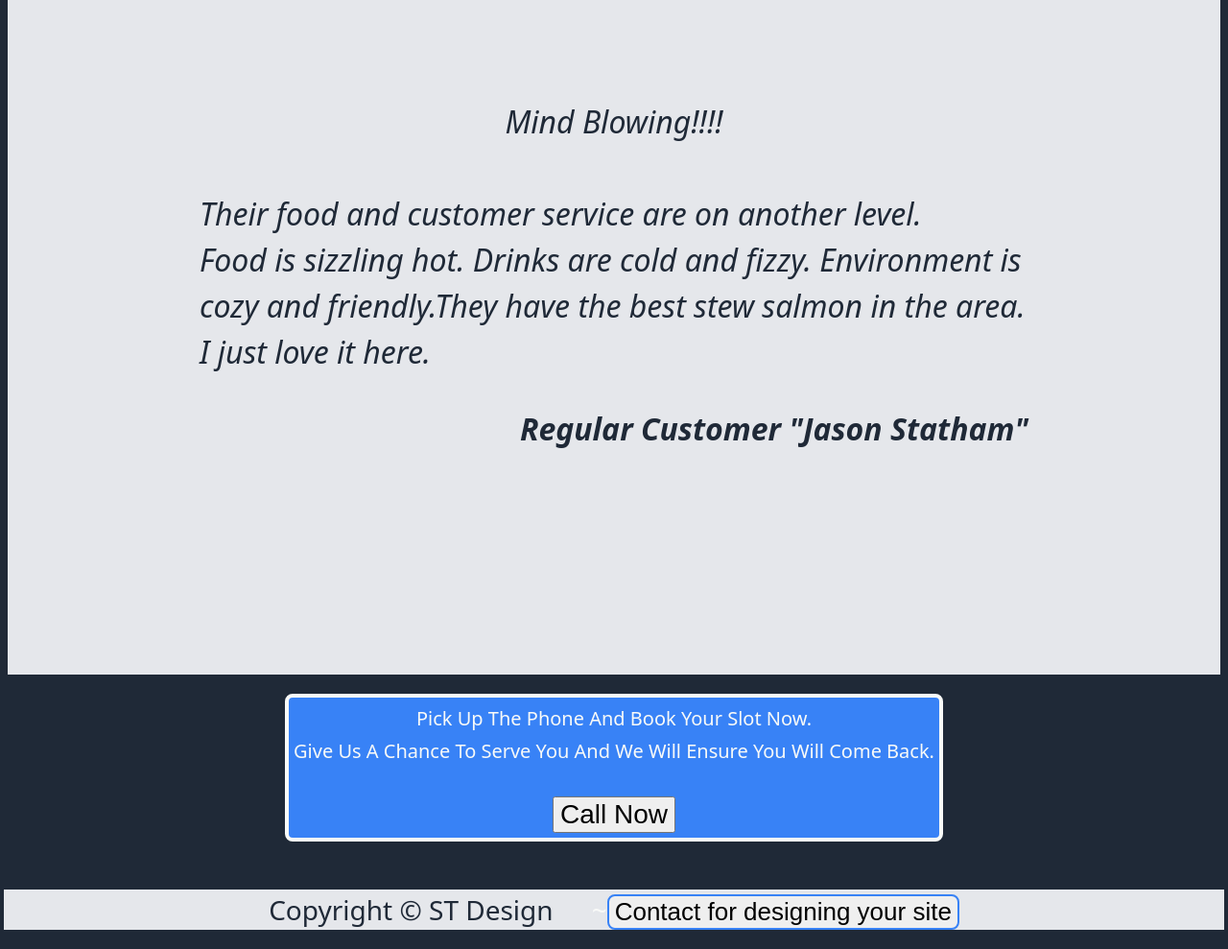
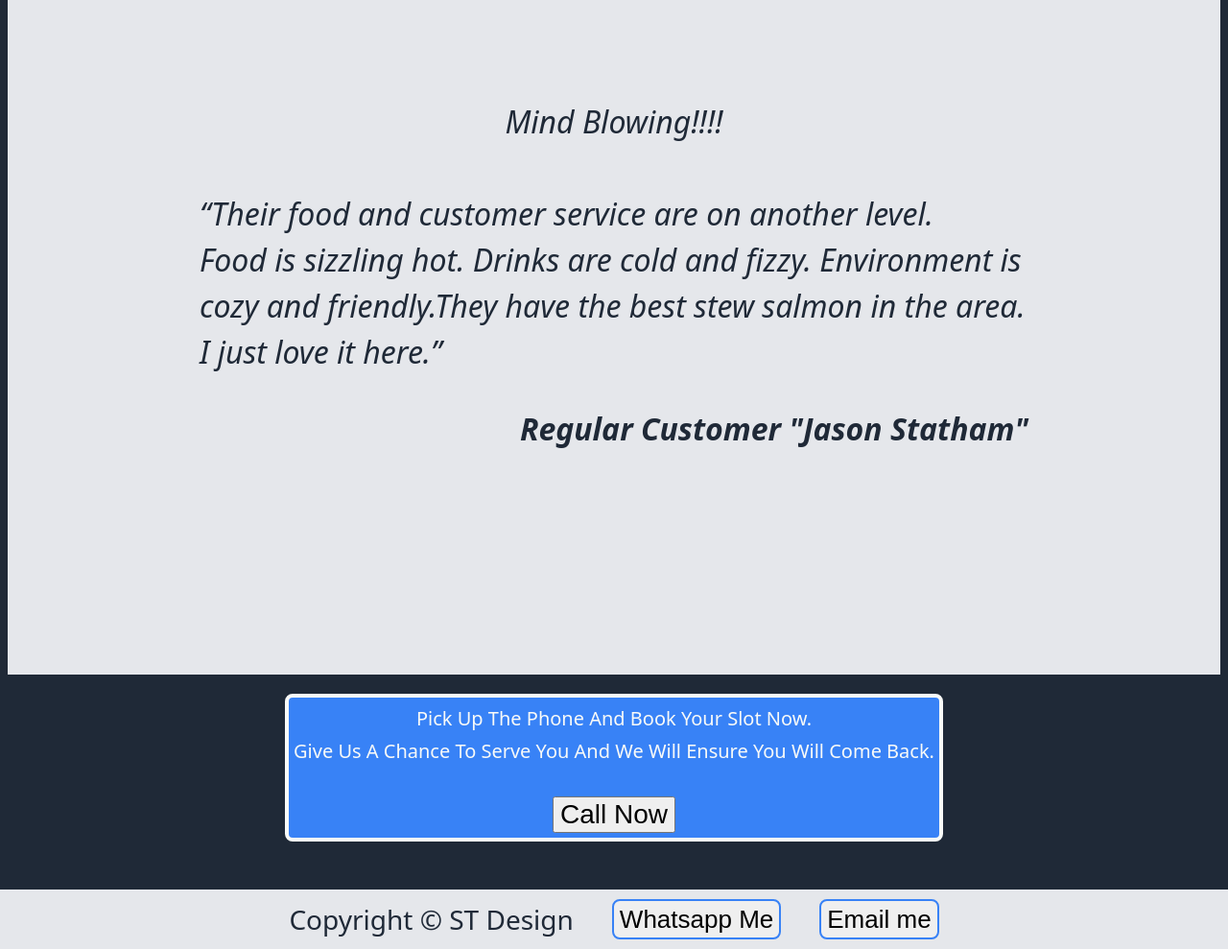
Before and after one commit to shais91/resturant, a plain HTML site: page index.html in a window 1280 px wide. Shown: the part 1388-2377 px from the top of the page at 96% size. Drawn offline with Linux system fonts and the light colour scheme.

Commit message:
Code clean contact info updaate cleaned the code of css styling removed all the comments formatting improved. email added in cotact section for correspondence. happy codes

```diff
--- a/css/styles.css
+++ b/css/styles.css
@@ -21,7 +21,6 @@ html {
 }
 .screen-reader-text:focus {
   left: 50%;
-  /* transform: translateX(-50%) */
   opacity: 1;
 }
 
@@ -35,15 +34,15 @@ html {
   justify-content: space-between;
   flex-wrap: wrap;
   align-items: stretch;
-  /* border: 2px double wheat; */
+  transition: background-color 0.25s linear 0.125s, border 0.5s linear 0.125s,
+    font-size 0.25s linear 0.125s;
 }
+
 /* Navigation only */
 .header-nav > ul {
   display: flex;
   justify-content: space-around;
-  /* flex: 1 AUTO; */
   width: 40%;
-  /* border: 2px double white; */
   font-size: 23px;
 }
 
@@ -52,17 +51,12 @@ html {
   text-transform: uppercase;
   font-weight: 500;
   text-decoration: underline;
-  /* margin-top: -1px; */
-  /* margin-bottom: 5px; */
 }
 
 /* hero box styling  */
 
 .header-title {
   display: flex;
-  /* flex-flow: row wrap;
-    justify-content: space-evenly;
-    align-content: stretch; */
   flex-direction: row;
   align-items: flex-start;
   padding: 50px;
@@ -72,13 +66,10 @@ html {
 
 /* Hero box styling  */
 .header-title2 > button {
-  /* order: 1; */
-  /* align-self: flex-end; */
   font-size: 28px;
   padding: 10px;
   border: 2px solid greenyellow;
   border-radius: 12px;
-  /* margin-left: 50px; */
   background-color: beige;
   transition: background-color 0.25s linear 0.125s, border 0.5s linear 0.125s;
 }
@@ -99,14 +90,13 @@ html {
   width: 50%;
 }
 .hero-image:hover {
-  width: 60%;
+  width: 50%;
   border: 4px solid red;
 }
 
 ul {
   text-decoration: none;
   list-style-type: none;
-  /* color: aliceblue; */
 }
 
 /* Dish options styling */
@@ -127,15 +117,15 @@ ul {
 
 .dish-options ul {
   font-weight: 400;
-  /* color: b; */
+
   display: flex;
   flex-flow: row nowrap;
   justify-content: space-between;
-  /* padding: 50px; */
+
   gap: 200px;
-  /* width: 0%; */
+
   margin: 50px;
-  /* flex: 1; */
+
   text-align: center;
 
   text-transform: capitalize;
@@ -143,12 +133,14 @@ ul {
 
 .dish-options ul img {
   border: 4px solid black;
-  /* text-decoration: underline solid black; */
   border-radius: 12px;
   height: 250px;
   width: 250px;
 }
 
+.dish-options ul img:hover {
+  border: 4px solid red;
+}
 /* Testimonial */
 
 .testimonial {
@@ -157,13 +149,11 @@ ul {
   font-size: 32px;
   font-weight: lighter;
   font-style: italic;
-  /* font-famil; */
+
   display: flex;
   padding: 100px;
-  /* margin: -40px; */
   flex-flow: column wrap;
   justify-content: center;
-  /* gap: 0px; */
   align-items: center;
 }
 .testimonial > p {
@@ -175,7 +165,7 @@ ul {
 .Signup-footer {
   display: flex;
   flex-flow: column;
-  /* justify-content: center; */
+
   align-items: center;
   align-content: end;
   gap: 50px;
@@ -186,8 +176,7 @@ ul {
   display: flex;
   flex-flow: column nowrap;
   align-items: center;
-  /* align-content: center; */
-  /* justify-content: center; */
+
   gap: 30px;
   text-align: center;
   padding: 5px;
@@ -197,14 +186,10 @@ ul {
   border-radius: 8px;
 
   text-transform: capitalize;
-  /* padding: 20px; */
+
   background-color: #3882f6;
-  /* border: -40px; */
-  /* margin: 80px; */
-  /* flex-basis: 0; */
-  /* width: 50%; */
+
   flex: 1 1 auto;
-  /* width: 800px; */
 }
 .Signup > button {
   transition: background-color 0.25s linear 0.125s, border 0.5s linear 0.125s,
@@ -216,31 +201,31 @@ ul {
 /* Footer */
 .footer {
   display: flex;
+  flex: 1;
   margin-bottom: -40px;
-  /* flex-flow: row wrap; */
+
   gap: 40px;
+  padding: 10px;
   font-size: 28px;
-  text-align: center;
+
   justify-content: center;
-  /* align-items: end; */
+
   color: #1f2937;
-  /* flex: 1 1 100%; */
+
   width: 104%;
 
   height: fit-content;
   background-color: #e5e7eb;
-  /* align-content: end; */
 }
 
-.footer > a > .contact-footer {
+.footer > .contact-footer {
   font-size: 26px;
   transition: background-color 0.25s linear 0.125s, border 0.5s linear 0.125s,
     font-size 0.25s linear 0.125s;
   border: 2px solid #3882f6;
   border-radius: 8px;
-  /* z-index: 5; */
 }
-.footer > a > .contact-footer:hover {
+.footer > .contact-footer:hover {
   background-color: red;
   border: 4px solid yellow;
 }
@@ -258,6 +243,7 @@ ul {
   text-decoration: none;
   z-index: 1;
 }
+
 /* Links and button styling */
 
 a {
--- a/index.html
+++ b/index.html
@@ -83,10 +83,12 @@
     <section class="testimonial">
       <div class="testimonial">
         <em>Mind Blowing!!!!</em> <br />
-        Their food and customer service are on another level. <br />
-        Food is sizzling hot. Drinks are cold and fizzy. Environment is cozy and
-        friendly.They have the best stew salmon in the area. <br />
-        I just love it here.
+        <q
+          >Their food and customer service are on another level. <br />
+          Food is sizzling hot. Drinks are cold and fizzy. Environment is cozy
+          and friendly.They have the best stew salmon in the area. <br />
+          I just love it here.</q
+        >
         <p>Regular Customer "Jason Statham"</p>
       </div>
     </section>
@@ -99,11 +101,19 @@
 
       <footer class="footer">
         Copyright &copy; ST Design
-        <a href="https://wa.link/vzkqh2/" target="_blank" rel="norefferer">
-          ~<button class="contact-footer">
-            Contact for designing your site
-          </button></a
+        <button
+          class="contact-footer"
+          onclick="document.location='https://wa.link/vzkqh2/'"
         >
+          Whatsapp Me
+        </button>
+
+        <button
+          class="contact-footer"
+          onclick="document.location='mailto:muhammadshais1991@gmail.com/'"
+        >
+          Email me
+        </button>
       </footer>
     </div>
   </body>
```
